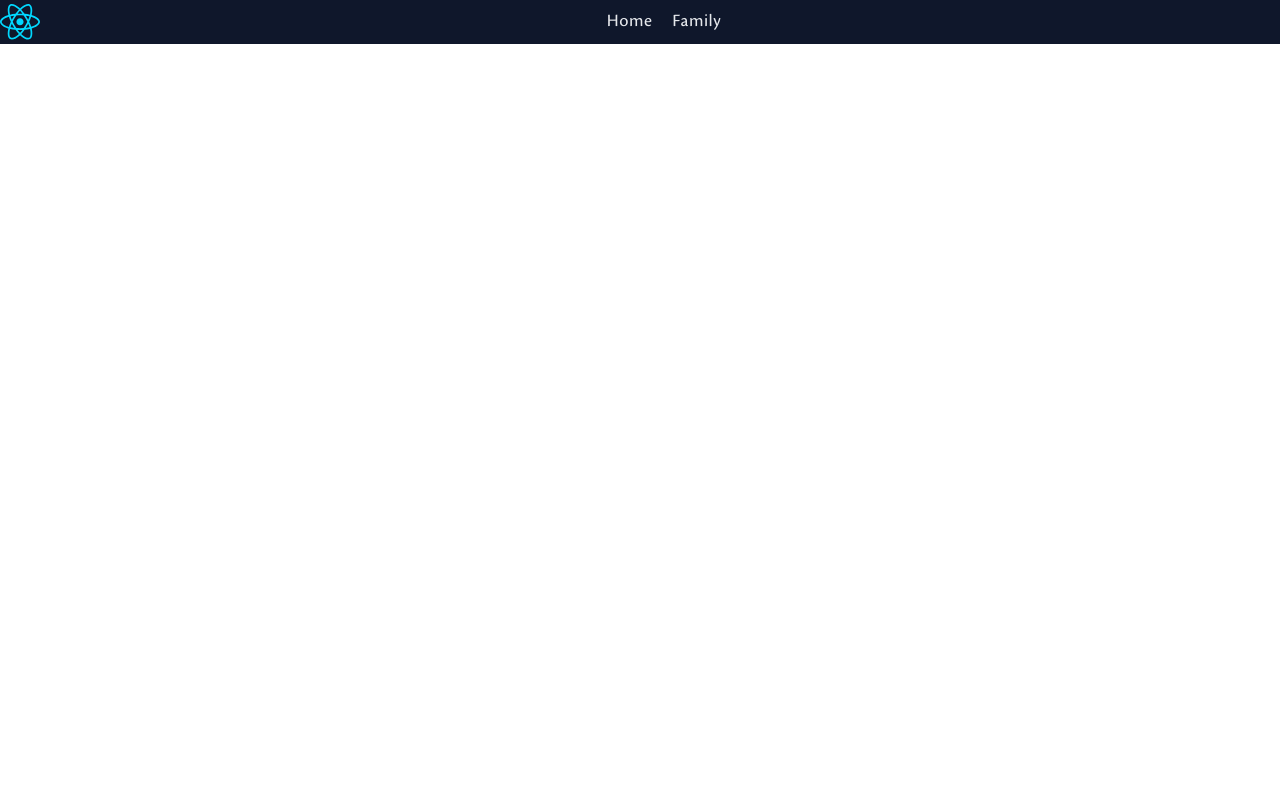
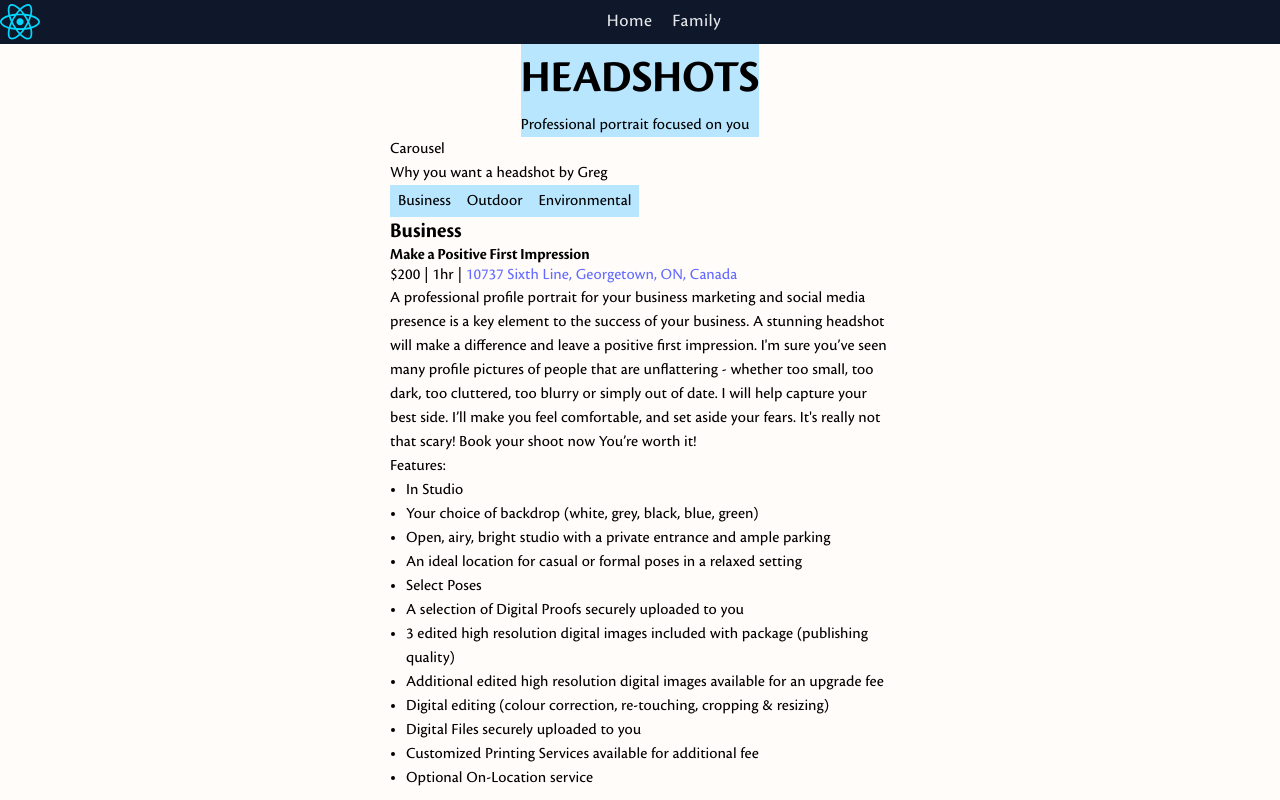
Before and after one commit to omero2582/greg-coman-25, a React (Vite) app: page /headshots in a window 1280 px wide. Before the commit this address had no page. Shown: the top 800 px of the page. Built offline with nearby package versions, Linux system fonts and the light colour scheme.

Commit message:
Working on /headshots

```diff
--- a/package.json
+++ b/package.json
@@ -13,6 +13,7 @@
     "@tailwindcss/vite": "^4.0.9",
     "react": "^19.0.0",
     "react-dom": "^19.0.0",
+    "react-markdown": "^8.0.6",
     "react-router": "^7.2.0",
     "tailwindcss": "^4.0.9"
   },
--- a/src/App.jsx
+++ b/src/App.jsx
@@ -4,6 +4,7 @@ import Family from './pages/Family/Family';
 import Home from './pages/Home/Home';
 import Navbar from './layout/Navbar';
 import Footer from './layout/Footer';
+import Headshots from './pages/Headshots/Headshots';
 
 export default function App() {
 
@@ -14,6 +15,7 @@ export default function App() {
       <Routes>
         <Route path="/" element={<Home />} />
         <Route path="/family" element={<Family />} />
+        <Route path="/headshots" element={<Headshots />} />
       </Routes>
       {/* <Footer /> */}
       </div>
--- a/src/index.css
+++ b/src/index.css
@@ -31,3 +31,8 @@ a:hover {
 button {
   cursor: pointer;
 }
+
+h1, h2, h3, h4, h5 {
+  font-family: 'Cronos Pro Bold Display', 'Roboto', -apple-system, BlinkMacSystemFont, 'Segoe UI', 'Roboto', 'Oxygen',
+      'Ubuntu', 'Cantarell', 'Fira Sans', 'Droid Sans', 'Helvetica Neue', sans-serif;
+}
--- a/src/pages/Family/Family.jsx
+++ b/src/pages/Family/Family.jsx
@@ -2,7 +2,7 @@ import React from 'react'
 
 export default function Family() {
   return (
-    <div>
+    <div className=' bg-red-300 w-[1440px] justify-self-center'>
       Family
     </div>
   )
--- /dev/null
+++ b/src/pages/Headshots/Headshots.jsx
@@ -0,0 +1,104 @@
+import React, { useState } from 'react'
+import ReactMarkdown from 'react-markdown'
+
+export default function Headshots() {
+  return (
+      <div className='max-w-[1440px] mx-auto w-full grid bg-[#FFFCF9] justify-center'>
+        {/**leading-[72px] */}
+        <div className='bg-sky-200 mx-auto'>
+          <h1 className='text-[46px]'>HEADSHOTS</h1>
+          <p>Professional portrait focused on you</p>
+        </div>
+        <Carousel/>
+        <About/>
+        <Packages/>
+      </div>
+  )
+}
+
+function Carousel(){
+  return (
+    <div>Carousel</div>
+  )
+}
+
+function About(){
+  return (
+    <div>
+      Why you want a headshot by Greg
+    </div>
+  )
+}
+
+
+
+import { packages } from './packages';
+
+function Packages(){
+  const [selectedTab, setSelectedTab] = useState('Business');
+  // const gregLocation = '10737 Sixth Line, Georgetown, ON, Canada'
+
+  const selectedPackage = packages.find(p => p.name === selectedTab)
+
+  return (
+    <div>
+      <div>{packages.map(p => (
+        <button
+          key={p.name}
+          onClick={() => setSelectedTab(p.name)}
+          className='px-2 py-1 bg-sky-200 hover:bg-sky-300'
+        >
+          {p.name}
+        </button>
+      ))}
+
+      </div>
+        <div>
+          <div className='leading-[1.3]'>
+            <h2 className='font-bold text-[1.35rem]'>
+              {selectedPackage.name}
+            </h2>
+            <h3>{selectedPackage.caption}</h3>
+            <p>
+              {`${selectedPackage.price} | ${selectedPackage.duration} | `}
+              {/* <a href={`http://maps.google.com/?q=${selectedPackage.location.label}`}> */}
+              <a target='_blank' href={selectedPackage.location.link}>
+                {selectedPackage.location.label}
+              </a>
+            </p>
+          </div>
+          <div className='max-w-[500px]'>
+            <ReactMarkdown
+              // allowedElements={['p', 'ul', 'li', 'br']}
+              // unwrapDisallowed={true} // Prevents rendering disallowed elements as text
+              breaks
+              components={{
+                p: ({ children }) => <p className="">{children}</p>,
+                ul: ({ children }) => <ul className="list-disc  mb-4">{children}</ul>,
+                li: ({ children }) => <li className="ml-4">{children}</li>,
+                br: () => <br className="block my-2" />, // Add spacing for line breaks
+              }}
+            >
+              {selectedPackage.description}
+            </ReactMarkdown>
+            <div>
+              <h3 className='font-bold'>Features:</h3>
+              <ReactMarkdown
+                // allowedElements={['p', 'ul', 'li', 'br']}
+                // unwrapDisallowed={true} // Prevents rendering disallowed elements as text
+                breaks
+                components={{
+                  p: ({ children }) => <p className="mb-4">{children}</p>,
+                  ul: ({ children }) => <ul className="list-disc  mb-4">{children}</ul>,
+                  li: ({ children }) => <li className="ml-4">{children}</li>,
+                  br: () => <br className="block my-2" />, // Add spacing for line breaks
+                }}
+              >
+                {selectedPackage.features}
+              </ReactMarkdown>
+            </div>
+          </div>
+        </div>
+    </div>
+  )
+}
--- /dev/null
+++ b/src/pages/Headshots/packages.js
@@ -0,0 +1,68 @@
+const gregLocation = {
+  label: '10737 Sixth Line, Georgetown, ON, Canada',
+  link: 'https://maps.app.goo.gl/dbVNHZz6xw2zGgtj7',
+}
+
+// Below, we separate description, and features, so that we can control the spacing when
+// we add a title 'Features' right before the feautres list
+export const packages = [
+  {
+    name: 'Business',
+    caption: 'Make a Positive First Impression',
+    price:'$200',
+    duration: '1hr',
+    location: gregLocation,
+
+
+    description: `
+A professional profile portrait for your business marketing and social media presence is a key element to the success of your business. A stunning headshot will make a difference and leave a positive first impression.
+I'm sure you’ve seen many profile pictures of people that are unflattering  - whether too small, too dark, too cluttered, too blurry or simply out of date.
+I will help capture your best side. I’ll make you feel comfortable,  and set aside your fears. It's really not that scary! Book your shoot now
+You’re worth it!
+
+Features:
+- In Studio
+- Your choice of backdrop (white, grey, black, blue, green)
+- Open, airy, bright studio with a private entrance and ample parking
+- An ideal location for casual or formal poses in a relaxed setting
+- Select Poses
+- A selection of Digital Proofs securely uploaded to you
+- 3 edited high resolution digital images included with package (publishing quality)
+- Additional edited high resolution digital images available for an upgrade fee
+- Digital editing (colour correction, re-touching, cropping & resizing)
+- Digital Files securely uploaded to you
+- Customized Printing Services available for additional fee
+- Optional On-Location service
+`,
+
+    features:`
+- In Studio
+- Your choice of backdrop (white, grey, black, blue, green)
+- Open, airy, bright studio with a private entrance and ample parking
+- An ideal location for casual or formal poses in a relaxed setting
+- Select Poses
+- A selection of Digital Proofs securely uploaded to you
+- 3 edited high resolution digital images included with package (publishing quality)
+- Additional edited high resolution digital images available for an upgrade fee
+- Digital editing (colour correction, re-touching, cropping & resizing)
+- Digital Files securely uploaded to you
+- Customized Printing Services available for additional fee
+- Optional On-Location service`
+  },
+
+  {
+    name: 'Outdoor',
+    caption: 'With nice scenery',
+    location: '',
+    description: gregLocation,
+    features:''
+  },
+
+  {
+    name: 'Environmental',
+    caption: 'In your desired location',
+    location: gregLocation,
+    description: '',
+    features:''
+  },
+]
```
Also changed, not shown: 1 other file (tests, documents, lock files or other folders).
